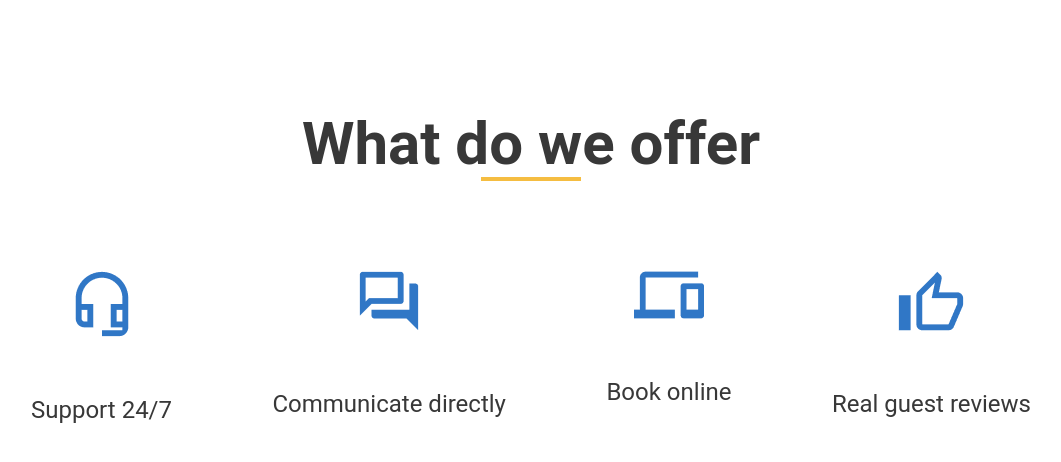
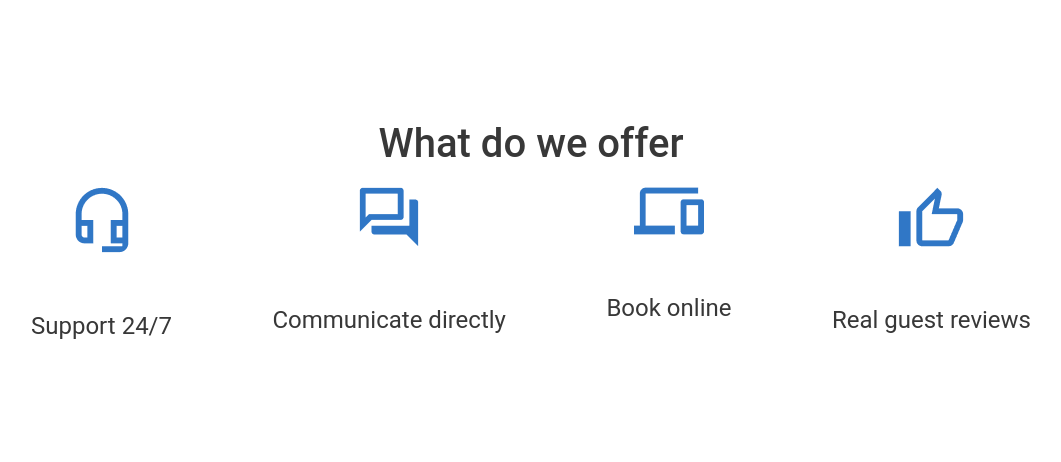
Before and after one commit to ValeryShev/if-html, a plain HTML site: page index.html in a window 1280 px wide. Shown: the whole page, without its empty margins (109-1170 px from the left). Drawn offline with Linux system fonts and the light colour scheme.

Commit message:
changed index.html

```diff
--- a/index.html
+++ b/index.html
@@ -7,12 +7,8 @@
   <link rel="preconnect" href="https://fonts.googleapis.com">
 </head>
 <body>
-<section>
- <div class="header">
-   <h2>What do we offer</h2>
-     <div class="line"></div>
- </div>
-    <div class="offers_container">
+<section class="offers_t">
+    <div class="header">What do we offer</div>
     <div class="offers">
         <div class="offer">
             <img src="images/earphones.png" alt="Earphones wth mic">
@@ -31,7 +27,6 @@
             <p class="offer_type">Real guest reviews</p>
         </div>
         </div>
-    </div>
 </section>
 </body>
 </html>
```
